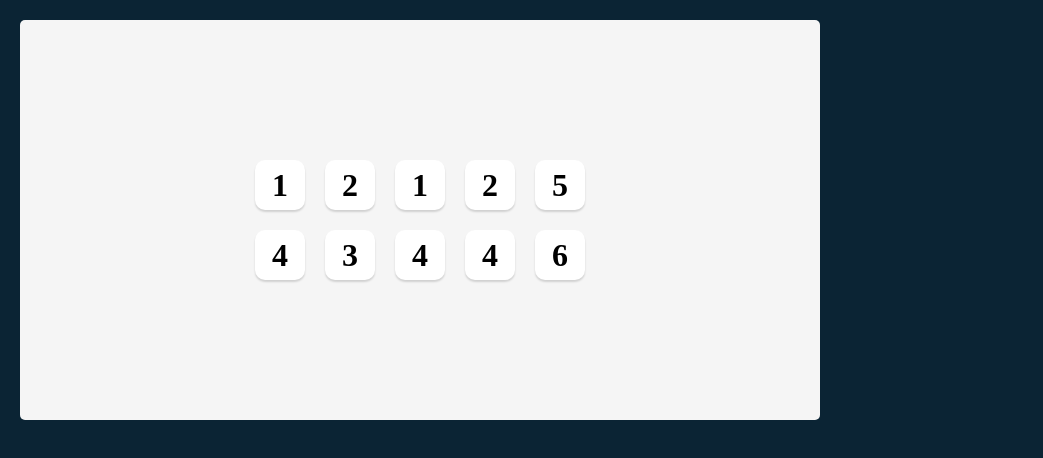
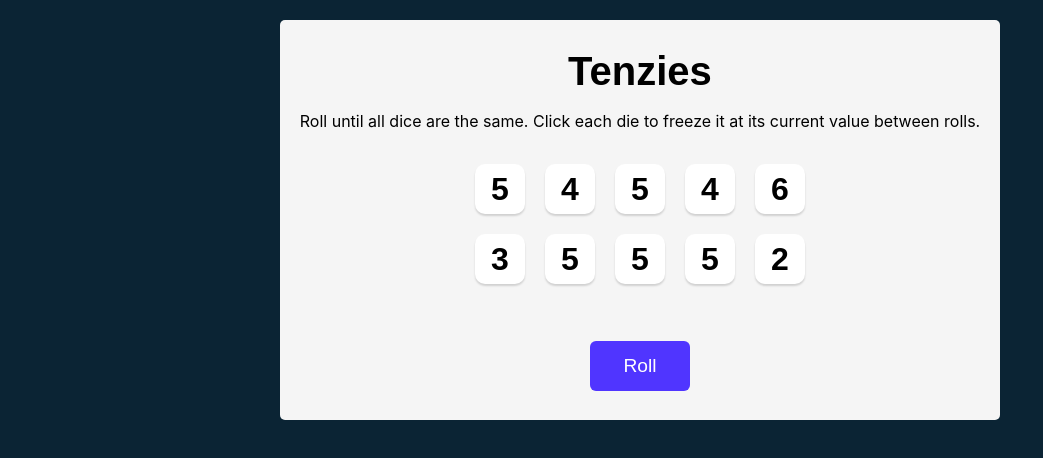
Before and after one commit to nickan2c/tenzies-project, a React (Create React App) app: page / in a window 1280 px wide. Shown: the top 458 px of the page, without its empty margins (0-1043 px from the left). Built offline with nearby package versions, Linux system fonts and the light colour scheme.

Commit message:
working version, no win display

```diff
--- a/public/style.css
+++ b/public/style.css
@@ -6,6 +6,9 @@
     margin: 0;
     background-color: #0B2434;
     padding: 20px;
+    font-family: 'Karla', sans-serif;
+    display: flex;
+    justify-content: center;
 }
 
 main {
@@ -16,15 +19,27 @@
     padding: 20px;
     display: flex;
     flex-direction: column;
-    justify-content: center;
+    justify-content: space-around;
     align-items: center;
+}
+
+.title {
+    font-size: 40px;
+    margin: 0;
+}
+
+.instructions {
+    font-family: 'Inter', sans-serif;
+    font-weight: 400;
+    margin-top: 0;
+    text-align: center;
 }
 
 .dice-container {
     display: grid;
-    grid-template-columns: repeat(5, 1fr);
-    grid-template-rows: auto auto;
+    grid-template: auto auto / repeat(5, 1fr);
     gap: 20px;
+    margin-bottom: 40px;
 }
 
 .die-face {
@@ -36,10 +51,28 @@
     justify-content: center;
     align-items: center;
     cursor: pointer;
-    background-color: white;
-
 }
 
 .die-num {
     font-size: 2rem;
 }
+
+.roll-dice {
+    height: 50px;
+    width: 100px;
+    border: none;
+    border-radius: 6px;
+    background-color: #5035FF;
+    color: white;
+    font-size: 1.2rem;
+    font-family: 'Karla', sans-serif;
+    cursor: pointer;
+}
+
+.roll-dice:focus {
+    outline: none;
+}
+
+.roll-dice:active {
+    box-shadow: inset 5px 5px 10px -3px rgba(0, 0, 0, 0.7);
+}
--- a/src/App.js
+++ b/src/App.js
@@ -1,25 +1,72 @@
 import React from "react"
 import Die from "./components/Die"
-
+import {nanoid} from "nanoid"
 
 export default function App() {
+
     const [dice, setDice] = React.useState(allNewDice())
+    const [tenzies, setTenzies] = React.useState(false)
+
+    React.useEffect(() => {
+        const allHeld = dice.every(die => die.isHeld)
+        const firstValue = dice[0].value
+        const allSameValue = dice.every(die => die.value === firstValue)
+        if (allHeld && allSameValue) {
+            setTenzies(true)
+            console.log("You won!")
+        }
+    }, [dice])
+
+    function generateNewDie() {
+        return {
+            value: Math.ceil(Math.random() * 6),
+            isHeld: false,
+            id: nanoid()
+        }
+    }
 
     function allNewDice() {
         const newDice = []
         for (let i = 0; i < 10; i++) {
-            newDice.push(Math.ceil(Math.random() * 6))
+            newDice.push(generateNewDie())
         }
         return newDice
     }
 
-    const diceElements = dice.map(die => <Die value={die} />)
+
+    function rollDice() {
+        setDice(oldDice => oldDice.map(die => {
+            return die.isHeld ?
+                die :
+                generateNewDie()
+        }))
+    }
+
+    function holdDice(id) {
+        setDice(oldDice => oldDice.map(die => {
+            return die.id === id ?
+                {...die, isHeld: !die.isHeld} :
+                die
+        }))
+    }
+
+    const diceElements = dice.map(die => (
+        <Die
+            key={die.id}
+            value={die.value}
+            isHeld={die.isHeld}
+            holdDice={() => holdDice(die.id)}
+        />
+    ))
 
     return (
         <main>
+            <h1 className="title">Tenzies</h1>
+            <p className="instructions">Roll until all dice are the same. Click each die to freeze it at its current value between rolls.</p>
             <div className="dice-container">
                 {diceElements}
             </div>
+            <button className="roll-dice" onClick={rollDice}>Roll</button>
         </main>
     )
 }
--- a/src/components/Die.js
+++ b/src/components/Die.js
@@ -1,8 +1,15 @@
 import React from "react"
 
 export default function Die(props) {
+    const styles = {
+        backgroundColor: props.isHeld ? "#59E391" : "white"
+    }
     return (
-        <div className="die-face">
+        <div
+            className="die-face"
+            style={styles}
+            onClick={props.holdDice}
+        >
             <h2 className="die-num">{props.value}</h2>
         </div>
     )
```
